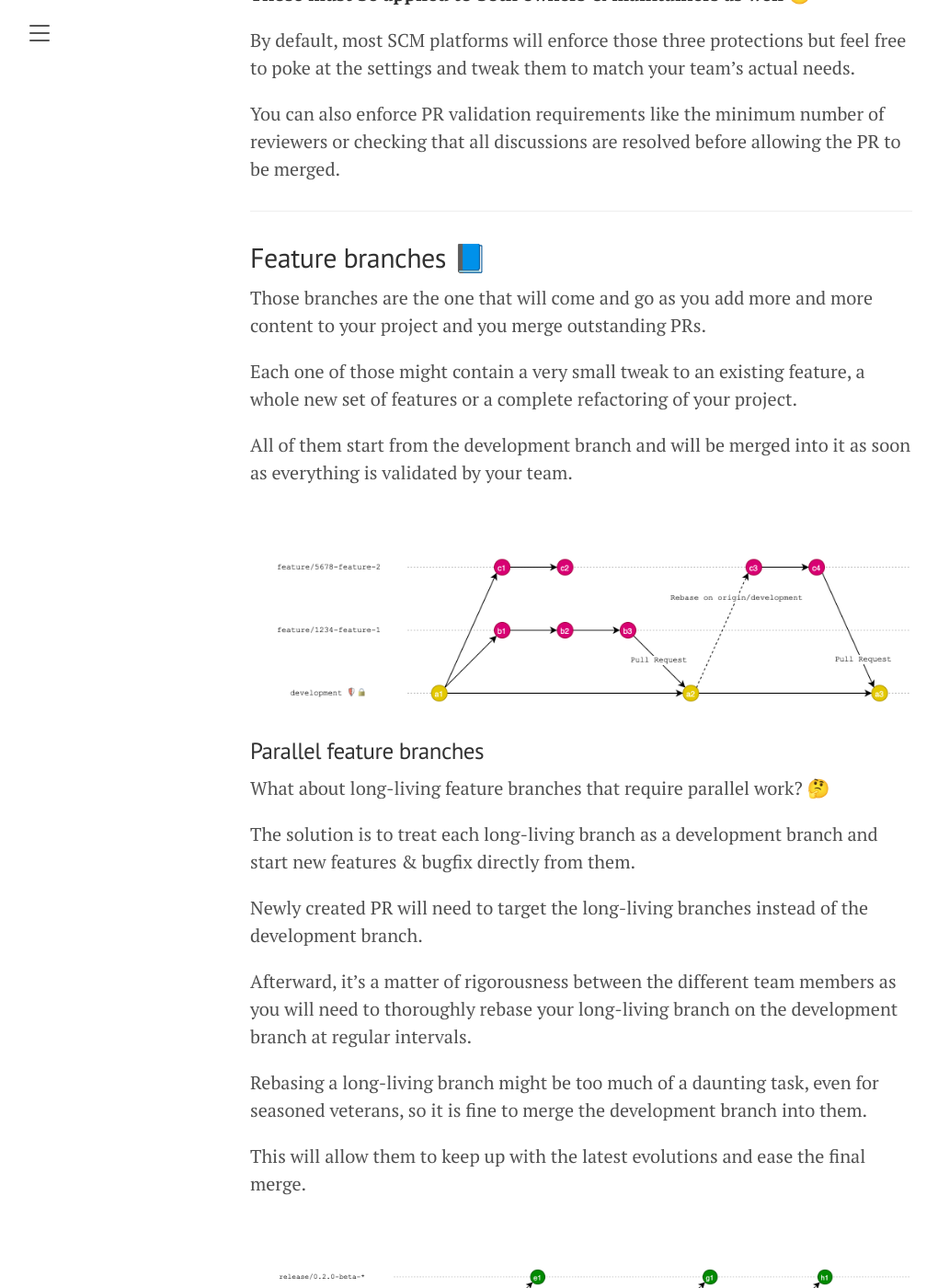
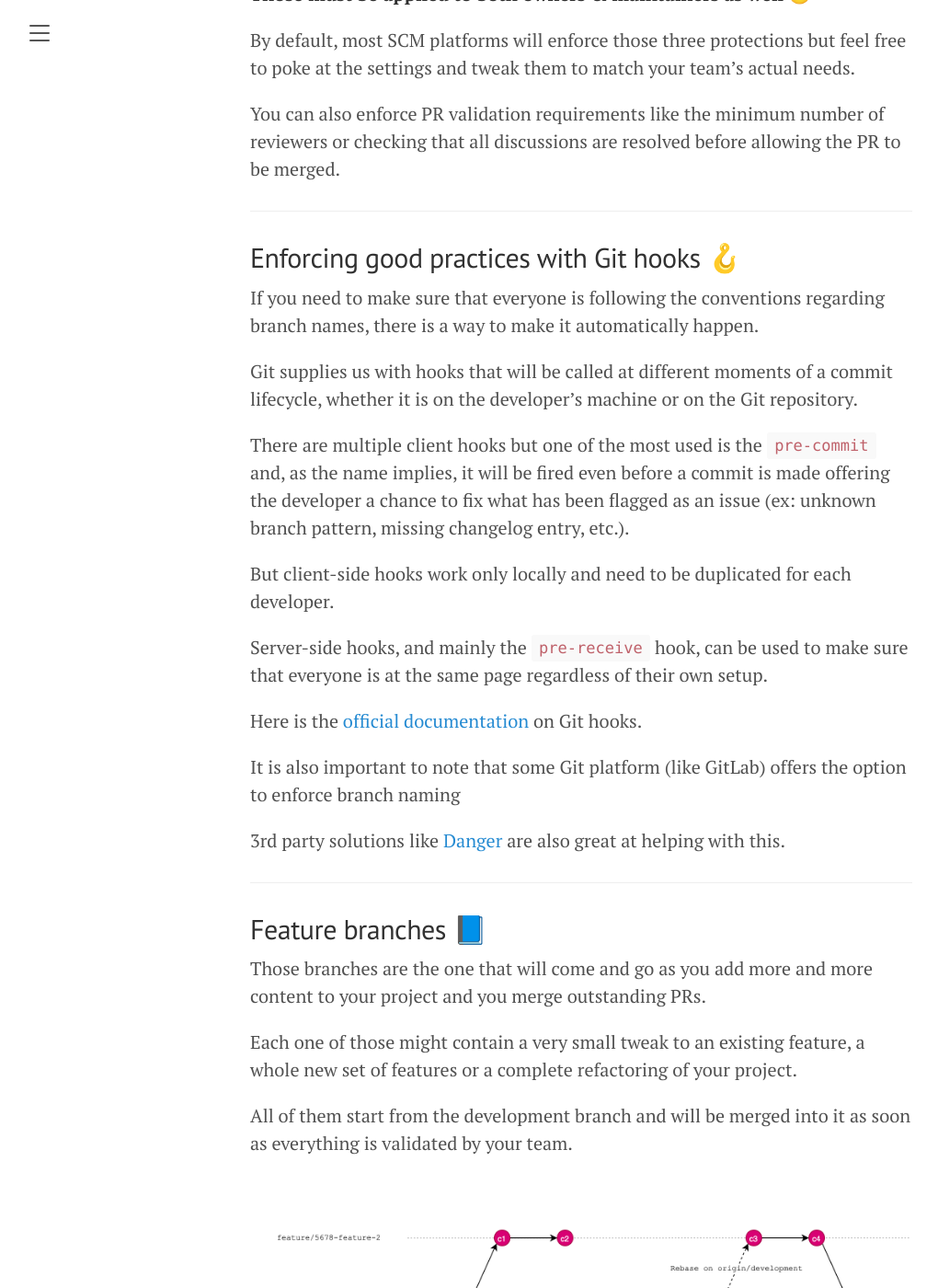
Before and after one commit to Ethenyl/Ethenyl.github.io, a Jekyll site: the page built from _posts/2020-10-05-an-alternative-git-branching-model.md, in a window 1280 px wide and 1400 px high, scrolled down 6224 px. Shown: the whole window at 92% size, without its empty margins (8-1028 px from the left). Built offline with Jekyll 4.4.1, drawn with Linux system fonts in a browser that asks for light colours; comment, search, counter and statistics services are not loaded; some of the changed text lies outside the part shown.

Commit message:
Improve content
Added a section about Git good practices enforcement.
Added a couple of paragraphs on selecting the right merge strategy.

Signed-off-by: Damien Rivet <damien.rivet@gmail.com>

```diff
--- a/_posts/2020-10-05-an-alternative-git-branching-model.md
+++ b/_posts/2020-10-05-an-alternative-git-branching-model.md
@@ -181,6 +181,26 @@ You can also enforce PR validation requirements like the minimum number of revie
 
 ---
 
+## Enforcing good practices with Git hooks 🪝
+
+If you need to make sure that everyone is following the conventions regarding branch names, there is a way to make it automatically happen.
+
+Git supplies us with hooks that will be called at different moments of a commit lifecycle, whether it is on the developer's machine or on the Git repository.
+
+There are multiple client hooks but one of the most used is the `pre-commit` and, as the name implies, it will be fired even before a commit is made offering the developer a chance to fix what has been flagged as an issue (ex: unknown branch pattern, missing changelog entry, etc.).
+
+But client-side hooks work only locally and need to be duplicated for each developer.
+
+Server-side hooks, and mainly the `pre-receive` hook, can be used to make sure that everyone is at the same page regardless of their own setup.
+
+Here is the [official documentation](https://git-scm.com/book/en/v2/Customizing-Git-Git-Hooks) on Git hooks.
+
+It is also important to note that some Git platform (like GitLab) offers the option to enforce branch naming
+
+3rd party solutions like [Danger](https://github.com/danger/danger) are also great at helping with this.
+
+---
+
 ## Feature branches 📘
 
 Those branches are the one that will come and go as you add more and more content to your project and you merge outstanding PRs.
@@ -259,6 +279,10 @@ All commits are applied on the target branch after the PR is merged.
   - Hard to revert
 
 <br />
+
+It goes without saying that my preference goes to the good old explicit merge as there are no real drawbacks.
+
+And if it is not possible to go with it, squash merge are also fine even if the branch history is lost in the process.
 
 {% include embedded_image.html imageurl='git_branching_model_merge_strategies.png' %}
 
```
